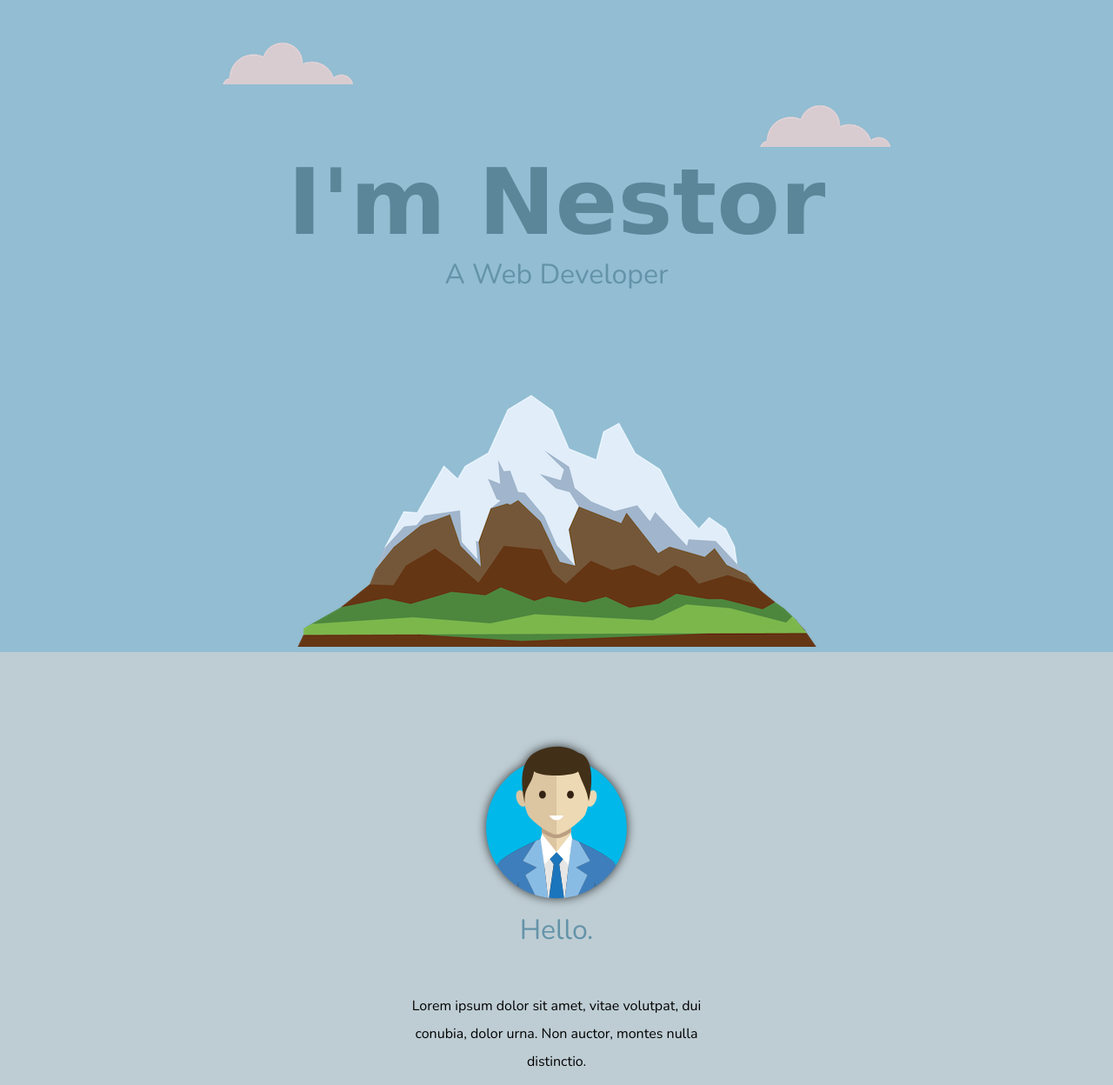
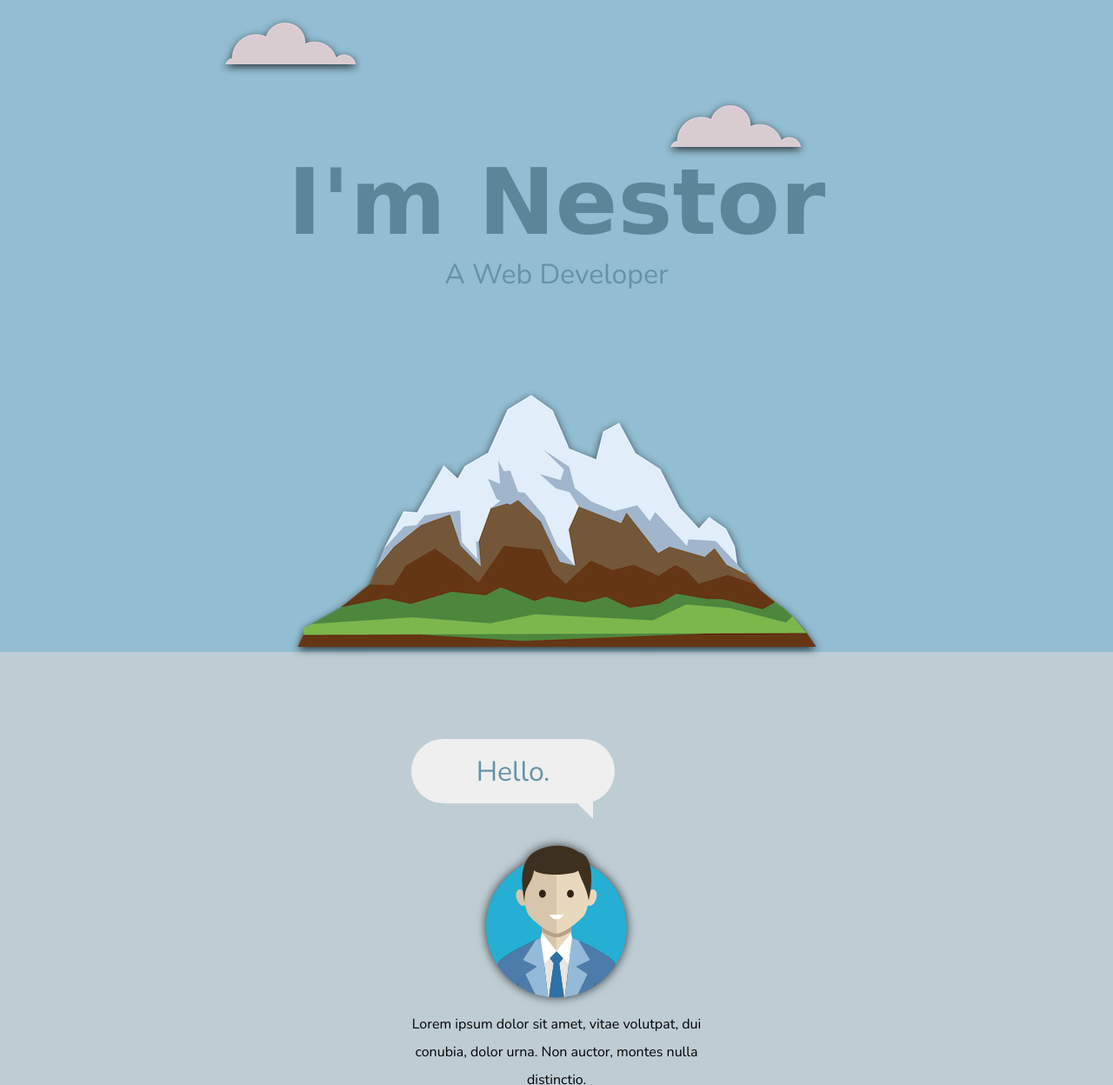
Before and after one commit to nesturr/firstwebpage, a plain HTML site: page index.html in a window 1280 px wide. Shown: the part 100-1348 px from the top of the page at 87% size. Drawn offline with nearby package versions, Linux system fonts and the light colour scheme; a web font is replaced by a local one.

Commit message:
Add files via upload

```diff
--- a/index.html
+++ b/index.html
@@ -15,16 +15,18 @@
       </ul>
     </nav>
   	<div class="top">
-      <img id="cloud-top" src="cloud.png">
+      <img class="clouds" id="cloud-top" src="cloud.png">
     	<h1>I'm Nestor</h1>
     	<h2>A Web Developer</h2>
-      <img id="cloud-bottom" src="cloud.png">
+      <img class="clouds" id="cloud-bottom" src="cloud.png">
       <img id="mountain" src="mountain.png">
 	</div>
 	<div class="middle-container">
   <div class="profile">
+    <div class="hello-bubble">
+      <h2>Hello.</h2>
+    </div>
     <img src="avatar.svg" alt="" id="avatar">
-    <h2>Hello.</h2>
     <p class="intro">Lorem ipsum dolor sit amet, vitae volutpat, dui conubia, dolor urna. Non auctor, montes nulla distinctio.</p>
   </div>
   <div class="dot-border">
@@ -38,17 +40,17 @@
   <div class="skills">
     <h2>My Skills.</h2>
     <div class="skill-row">
-      <img class="icons" src="css.svg" alt="">
+      <img class="icons groupIcons" src="css.svg" alt="">
       <h3>Lorem & Ipsum</h3>
       <p>Lorem ipsum dolor sit amet, quis in duis, iaculis id felis. Consectetuer vestibulum, nunc urna lectus, erat ligula. Hendrerit nam, lectus ante, ut lorem eros dolor sit amet, mauris sed consectetuer.</p>
     </div>
     <div class="skill-row">
-      <img class="icons2" src="html.svg" alt="">
+      <img class="icons2 groupIcons" src="html.svg" alt="">
       <h3>Lorem Ipsum Dolor</h3>
       <p>Lorem ipsum dolor sit amet, mauris sed consectetuer. Etiam et eu, bibendum interdum, lacus quis mauris. Curabitur wisi, quisque vel eu, rutrum nam Lorem ipsum dolor sit amet, consectetur adipisicing elit. </p>
     </div>
     <div class="skill-row">
-      <img class="icons" src="js.svg" alt="">
+      <img class="icons groupIcons" src="js2.svg" alt="">
       <h3>Lorem & Ipsum</h3>
       <p>Lorem ipsum dolor sit amet, quis in duis, iaculis id felis. Consectetuer vestibulum, nunc urna lectus, erat ligula. Hendrerit nam, lectus ante, ut lorem eros dolor sit amet, mauris sed consectetuer. Etiam et eu.</p>
     </div>
@@ -65,7 +67,7 @@
     <h2>Get In Touch</h2>
     <h3>Lorem ipsum dolor sit amet, non elit.</h3>
     <p>Lorem ipsum dolor sit amet, in quis, aenean amet. Phasellus sodales, tellus donec dui, ornare erat.</p>
-    <a class="btn" href="mailto:name@email.com">CONTACT ME</a>
+    <a class="btn" href="mailto:ncervi87@gmail.com">CONTACT ME</a>
   </div>
 </div>
 
@@ -74,7 +76,7 @@
   <a class="footer-link" href="https://www.linkedin.com/">LinkedIn</a>
   <a class="footer-link" href="https://twitter.com/">Twitter</a>
   <a class="footer-link" href="https://www.appbrewery.co/">Website</a>
-  <p>© 2018 Name Surname.</p>
+  <p>© 2019 Nestor.</p>
 </div>
 
   </body>
--- a/styles.css
+++ b/styles.css
@@ -52,13 +52,41 @@ h3, a {
 
 #cloud-top {
 	position: absolute;
-	right: 20%;
+	left: 60%;
+	animation-name: clouds;
+	animation-duration: 4.5s;
+	animation-timing-function: linear;
+	animation-fill-mode: forwards;
+	animation-iteration-count: infinite;
 }
 
 #cloud-bottom {
 	position: absolute;
-	top: 10%;
+	top: 7%;
 	left: 20%;
+	animation-name: clouds2;
+	animation-duration: 4.5s;
+	animation-timing-function: linear;
+	animation-fill-mode: forwards;
+	animation-iteration-count: infinite;
+}
+
+@keyframes clouds {
+	0%{left: 60%}
+	50%{left: 61%}
+	100%{left: 60%}
+}
+
+@keyframes clouds2 {
+	0%{left: 20%}
+	50%{left: 21%}
+	100%{left: 20%}
+}
+
+
+
+.clouds, #mountain {
+	filter: drop-shadow(0px 3px 5px rgba(0,0,0,0.75));
 }
 
 hr {
@@ -83,7 +111,7 @@ hr {
 
 #avatar {
 	width: 15%;
-	filter: drop-shadow(0px 0px 6px rgba(0,0,0,0.75));
+	filter: drop-shadow(0px 0px 6px rgba(0,0,0,0.75)) grayscale(25%);
 }
 
 @media (max-width: 950px) {
@@ -144,6 +172,11 @@ a {
 	padding: 50px 0 20px;
 }
 
+.bottom-container p {
+	color: rgba(255, 255, 255, 0.5);
+}
+
+
 ul {
 	list-style-type: none;
 	margin: 100px auto;
@@ -190,39 +223,6 @@ ul {
 	animation-iteration-count: infinite;
 	animation-timing-function: linear;
 }
-/*
-.dot1 {
-	animation-name: dot11;
-	animation-duration: 7s;
-	animation-fill-mode: backwards;
-	animation-iteration-count: infinite;
-	animation-timing-function: step-start;
-}
-
-.dot2 {
-	animation-name: dot22;
-	animation-duration: 7s;
-	animation-fill-mode: backwards;
-	animation-iteration-count: infinite;
-	animation-timing-function: step-start;
-}
-
-.dot3 {
-	animation-name: dot33;
-	animation-duration: 7s;
-	animation-fill-mode: backwards;
-	animation-iteration-count: infinite;
-	animation-timing-function: step-start;
-}
-
-.dot4 {
-	animation-name: dot44;
-	animation-duration: 7s;
-	animation-fill-mode: backwards;
-	animation-iteration-count: infinite;
-	animation-timing-function: step-start;
-}*/
-
 
 
 @keyframes dot1 {
@@ -305,83 +305,33 @@ ul {
 	100%{top: 0;}
 }
 
-/*@keyframes dot11 {
-	0%{}
-	6.25%{background-color: #d25b52;}
-	12.5%{}
-	18.75%{}
-	25%{}
-	31.25%{}
-	37.5%{}
-	43.75%{}
-	50%{}
-	56.25%{}
-	62.50%{}
-	68.75%{}
-	75%{}
-	81.25%{}
-	87.5%{}
-	93.75%{}
-	100%{}
+.hello-bubble {
+	border: 2px solid transparent;
+    background: #efefef;
+    -webkit-border-radius: 45px;
+            border-radius: 45px;
+    font-size: 1.2rem;
+    line-height: 1.3;
+    margin: 0 auto 40px;
+    max-width: 200px;
+    height: 40px;
+    padding: 15px;
+    position: relative;
+    right: 50px;
 }
 
-@keyframes dot22 {
-	0%{}
-	6.25%{}
-	12.5%{}
-	18.75%{}
-	25%{background-color: #d25b52;}
-	31.25%{}
-	37.5%{}
-	43.75%{}
-	50%{}
-	56.25%{}
-	62.50%{}
-	68.75%{}
-	75%{}
-	81.25%{}
-	87.5%{}
-	93.75%{}
-	100%{}
+.hello-bubble p {
+    margin: 0 0 10px;
+}
+.hello-bubble p:last-of-type {
+    margin-bottom: 0;
 }
 
-@keyframes dot33 {
-	0%{}
-	6.25%{}
-	12.5%{}
-	18.75%{}
-	25%{}
-	31.25%{}
-	37.5%{}
-	43.75%{background-color: #d25b52;}
-	50%{}
-	56.25%{}
-	62.50%{}
-	68.75%{}
-	75%{}
-	81.25%{}
-	87.5%{}
-	93.75%{}
-	100%{}
+.hello-bubble::after {
+    border-left: 20px solid transparent;
+    border-top: 20px solid #efefef;
+    bottom: -20px;
+    content: "";
+    position: absolute;
+    right: 23px;
 }
-
-@keyframes dot44 {
-	0%{}
-	6.25%{}
-	12.5%{}
-	18.75%{}
-	25%{}
-	31.25%{}
-	37.5%{}
-	43.75%{}
-	50%{}
-	56.25%{}
-	62.50%{background-color: #d25b52;}
-	68.75%{}
-	75%{}
-	81.25%{}
-	87.5%{}
-	93.75%{}
-	100%{}
-}
-*/
```
